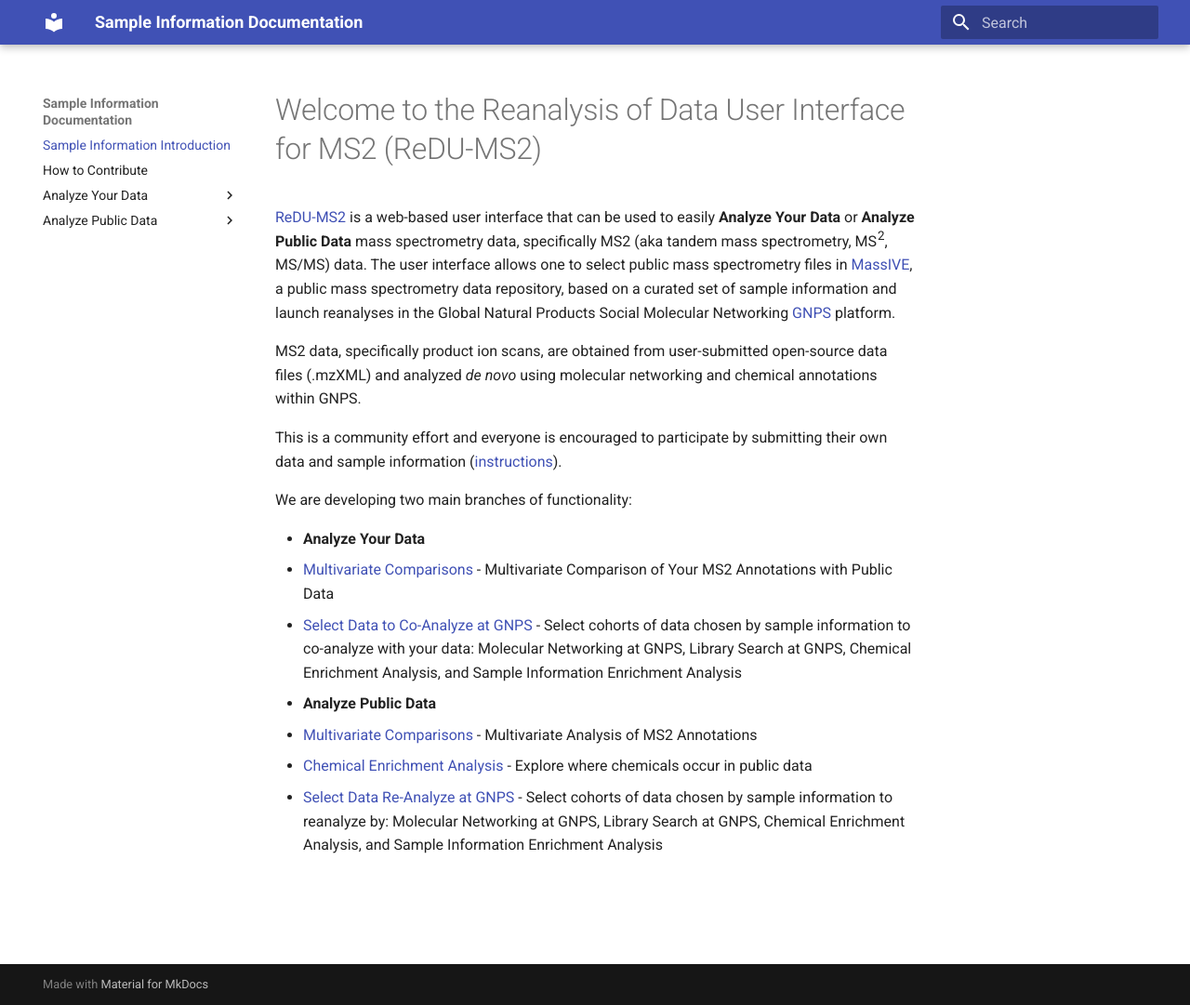
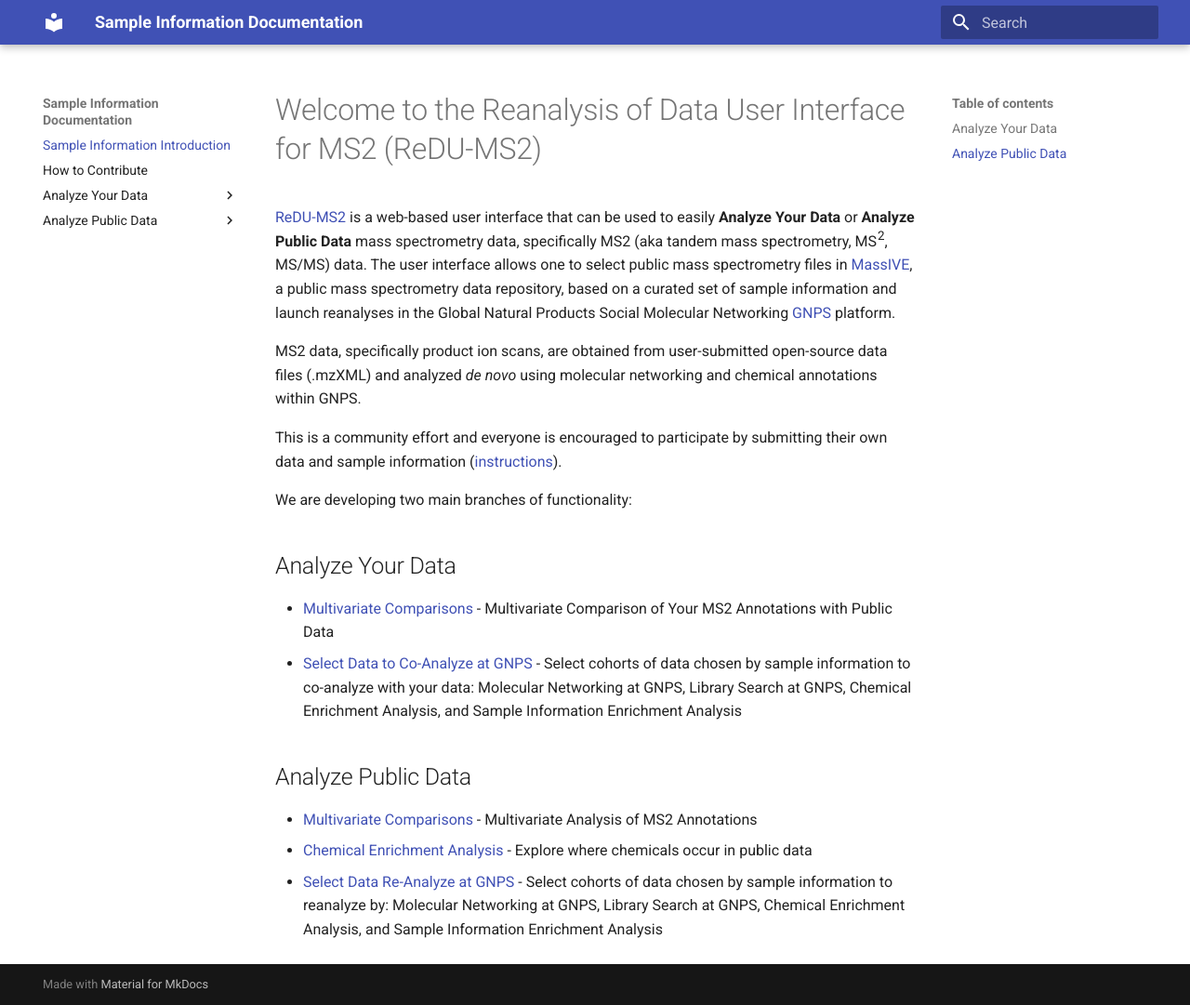
Before and after one commit to mwang87/ReDU-MS2-Documentation, an MkDocs documentation site: the page built from docs/index.md, in a window 1280 px wide and 1081 px high. Shown: the whole window at 93% size. Built offline with MkDocs 1.6.1 and Material for MkDocs 9.7.7, drawn with Linux system fonts in a browser that asks for light colours; old or Windows-style settings are respelled for this version of MkDocs.

Commit message:
updating headers

```diff
--- a/docs/index.md
+++ b/docs/index.md
@@ -8,11 +8,11 @@
 
 We are developing two main branches of functionality:
 
-* **Analyze Your Data**
+## Analyze Your Data
   * [Multivariate Comparisons](AnalyzeYourData_MultivariateComparisons) - Multivariate Comparison of Your MS2 Annotations with Public Data
   * [Select Data to Co-Analyze at GNPS](AnalyzeYourData_CoAnalysis_at_GNPS) - Select cohorts of data chosen by sample information to co-analyze with your data: Molecular Networking at GNPS, Library Search at GNPS, Chemical Enrichment Analysis, and Sample Information Enrichment Analysis
 
-* **Analyze Public Data**
+## Analyze Public Data
   * [Multivariate Comparisons](AnalyzePublicData_MultivariateComparisons) - Multivariate Analysis of MS2 Annotations
   * [Chemical Enrichment Analysis](AnalyzePublicData_ChemicalEnrichment) - Explore where chemicals occur in public data
   * [Select Data Re-Analyze at GNPS](PublicData_Reanalysis_at_GNPS)  - Select cohorts of data chosen by sample information to reanalyze by: Molecular Networking at GNPS, Library Search at GNPS, Chemical Enrichment Analysis, and Sample Information Enrichment Analysis
```
